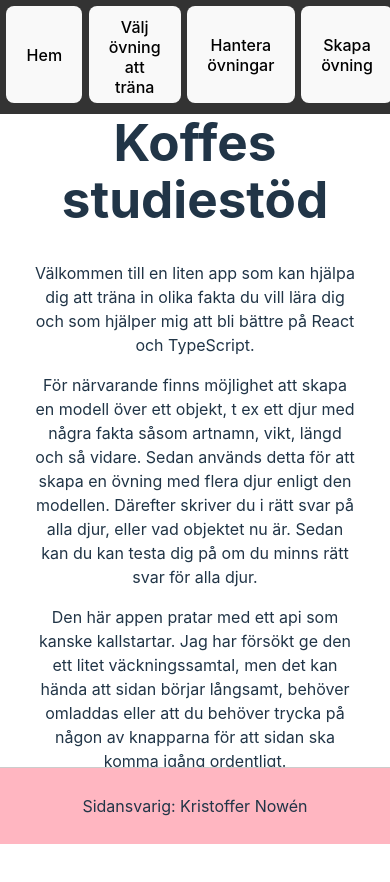
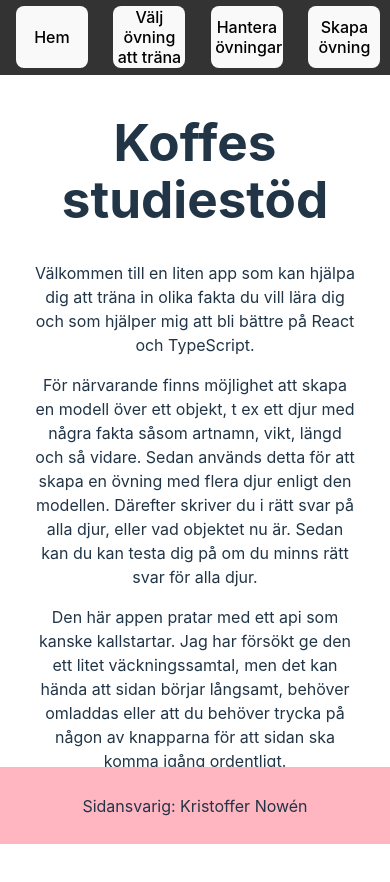
Before and after one commit to kristoffernowen/learner_react_frontend, a React (Vite) app: page / in a window 390 px wide. Shown: the top 882 px of the page. Built offline with nearby package versions, Linux system fonts and the light colour scheme; no server answers.

Commit message:
make navbar a little more mobile friendly, but work to be done

```diff
--- a/src/components/NavMenu.module.css
+++ b/src/components/NavMenu.module.css
@@ -11,15 +11,22 @@
     display: flex;
     justify-content: space-around;
 }
+.navDiv button {
+    margin: 0.2em;
+    padding: 0 0.2em;
+    height: 90%;
+    width: 4.5em;
+}
 
-button {
-    margin: 0.2em;
-    height: 90%;
-}
 
 @media screen and (min-width: 600px) {
     .navDiv div {
         justify-content: flex-start;
+    }
+    .navDiv button {
+        width: 9em;
+        margin: 0.1em 0.2em;
+        padding: 0 0.2em;
     }
 }
 
@@ -35,9 +42,9 @@ button {
         display: flex;
         flex-direction: column;
     }
-
-    button {
+    .navDiv button {
         width: 10em;
         margin: 0.5em;
+        padding: 0.6em 1.2em;
     }
 }
```
